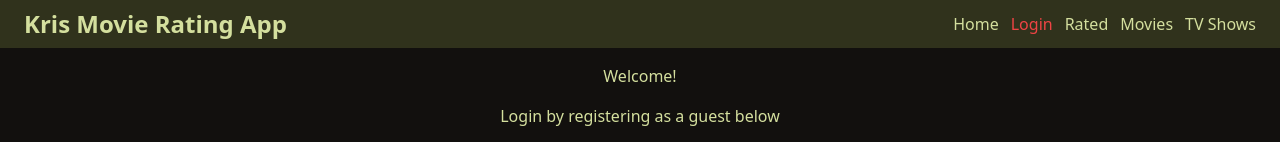
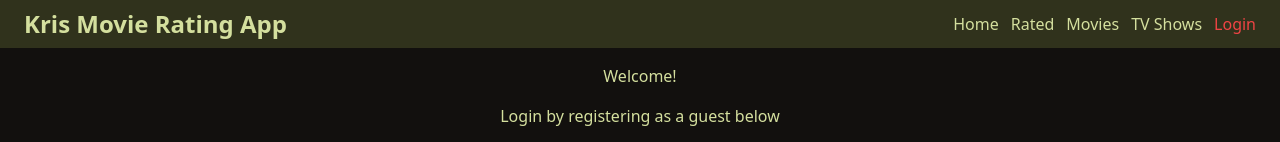
Before and after one commit to Kris1027/nextjs-movie-rating-app, a Next.js app: page /auth in a window 1280 px wide. Shown: the top 142 px of the page. Built offline with nearby package versions, Linux system fonts and the light colour scheme.

Commit message:
small fixes

```diff
--- a/app/components/navigation.tsx
+++ b/app/components/navigation.tsx
@@ -11,11 +11,6 @@ export default function Navigation() {
         <li>
           <Link className={path === '/' ? 'text-red-500' : ''} href="/">
             Home
-          </Link>
-        </li>
-        <li>
-          <Link className={path === '/auth' ? 'text-red-500' : ''} href="/auth">
-            Login
           </Link>
         </li>
         <li>
@@ -42,6 +37,11 @@ export default function Navigation() {
             TV Shows
           </Link>
         </li>
+        <li>
+          <Link className={path === '/auth' ? 'text-red-500' : ''} href="/auth">
+            Login
+          </Link>
+        </li>
       </ul>
     </nav>
   );
```
Also changed, not shown: 1 other file (tests, documents, lock files or other folders).
